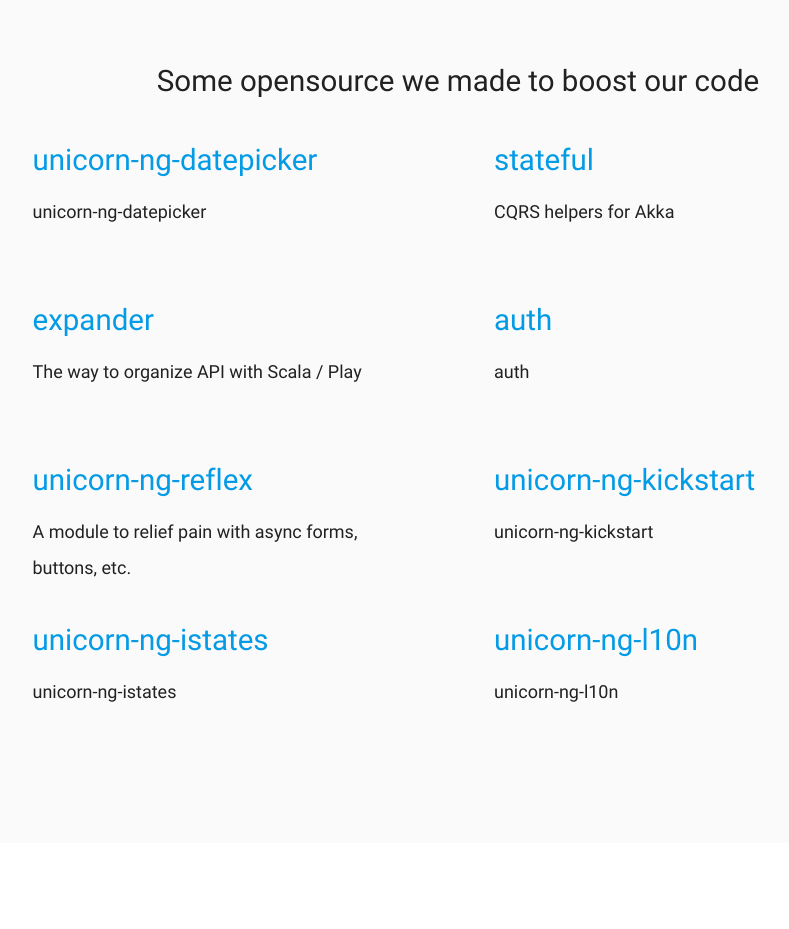
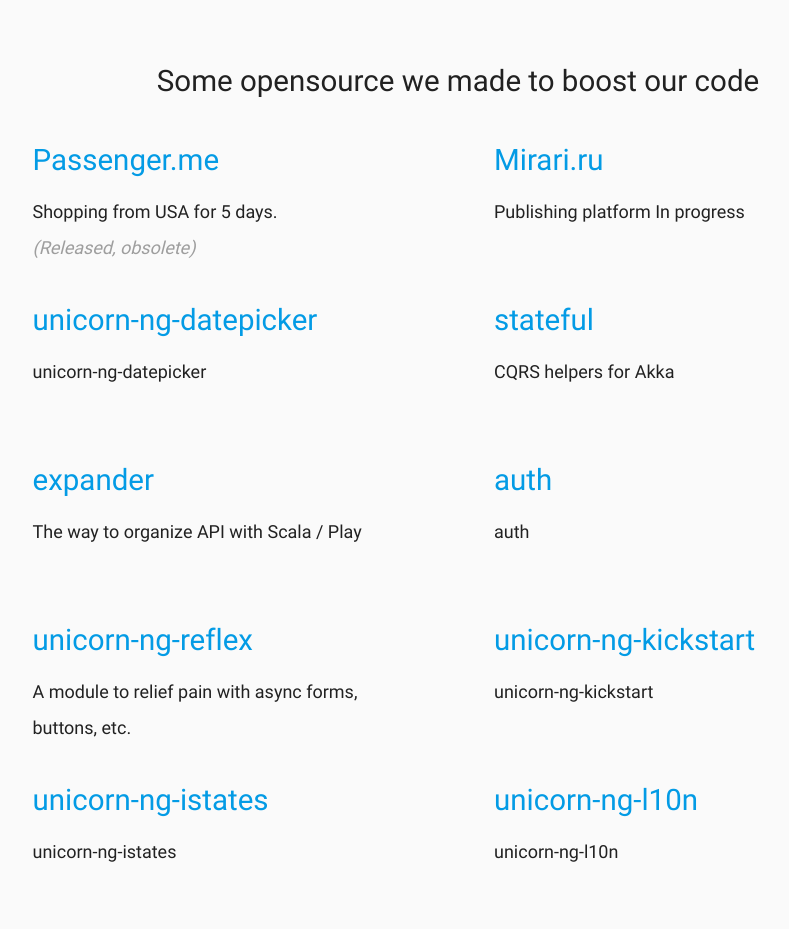
Before and after one commit to unicorndevru/unicorndev.ru, a website: page public/index.html in a window 1280 px wide. Shown: the part 2740-3669 px from the top of the page, without its empty margins (182-971 px from the left). Drawn offline with nearby package versions, Linux system fonts and the light colour scheme.

Commit message:
add projects (psgr, mirari)

```diff
--- a/public/index.html
+++ b/public/index.html
@@ -94,24 +94,6 @@
     </div>
   </div>
 
-  <!-- <div class="section">
-    <div class="container">
-        <div class="col s12">
-          <h4 class="center">Frontend</h4>
-          <p>We create cool architecture on Angular.js, Sass, Gulp, Jade (on directives). Go-to React with Redux, ES6, Webpack, FRP, koa.js and radiant future. Sites load quickly, well indexed by search engines and consistently work on smartphones. Happy users, happy you :)</p>
-        </div>
-    </div>
-  </div>
-
-  <div class="section">
-    <div class="container">
-        <div class="col s12">
-          <h4 class="center">UX</h4>
-          <p>For friendly interface hides a deep elaboration - sketches, frames, annotations, paper prototypes and testing. We perform mapping of user experience (CJM) and their stories (USM). For your project make the knowledge base on UI / UX, users, patterns, research and reference.</p>
-        </div>
-    </div>
-  </div>
--->
   <div class="section">
     <div class="container">
       <div class="row">
@@ -126,16 +108,6 @@
       </div>
     </div>
   </div>
-<!--
-  <div class="section">
-    <div class="container">
-        <div class="col s12">
-          <h4 class="center">Infrastructure</h4>
-          <p>We provide infrastructure management through Saltstack. We choose a reliable solution for jet releases of business needs. Consul to efficiently manage clusters and saves time for the implementation of changes. Docker, Mesos, Marathon help us save on hardware. Minimize the bugs to reach the ELK (ElasticSearch, Logstash, Kibana).</p>
-        </div>
-      </div>
-    </div>
-  </div> -->
 
   <div class="section">
     <div class="container">
@@ -174,8 +146,6 @@
     </div>
   </div>
 
-
-
   <div class="section grey lighten-5">
     <div class="container">
       <div class="row">
@@ -184,6 +154,17 @@
         </div>
       </div>
       <div class="row">
+        <div class="col s12 m6 github-project">
+          <h5><a href="http://passenger.me">Passenger.me</a></h5>
+          <p>Shopping from USA for 5 days.
+            <br>
+            <em class="grey-text text-darken-5">(Released, obsolete)</em>
+          </p>
+        </div>
+        <div class="col s12 m6 github-project">
+          <h5><a href="http://mirari.ru/">Mirari.ru</a></h5>
+          <p>Publishing platform In progress</p>
+        </div>
         <div class="col s12 m6 github-project">
           <h5><a href="https://github.com/unicorndevru/unicorn-ng-datepicker">unicorn-ng-datepicker</a></h5>
           <p>unicorn-ng-datepicker</p>
```
